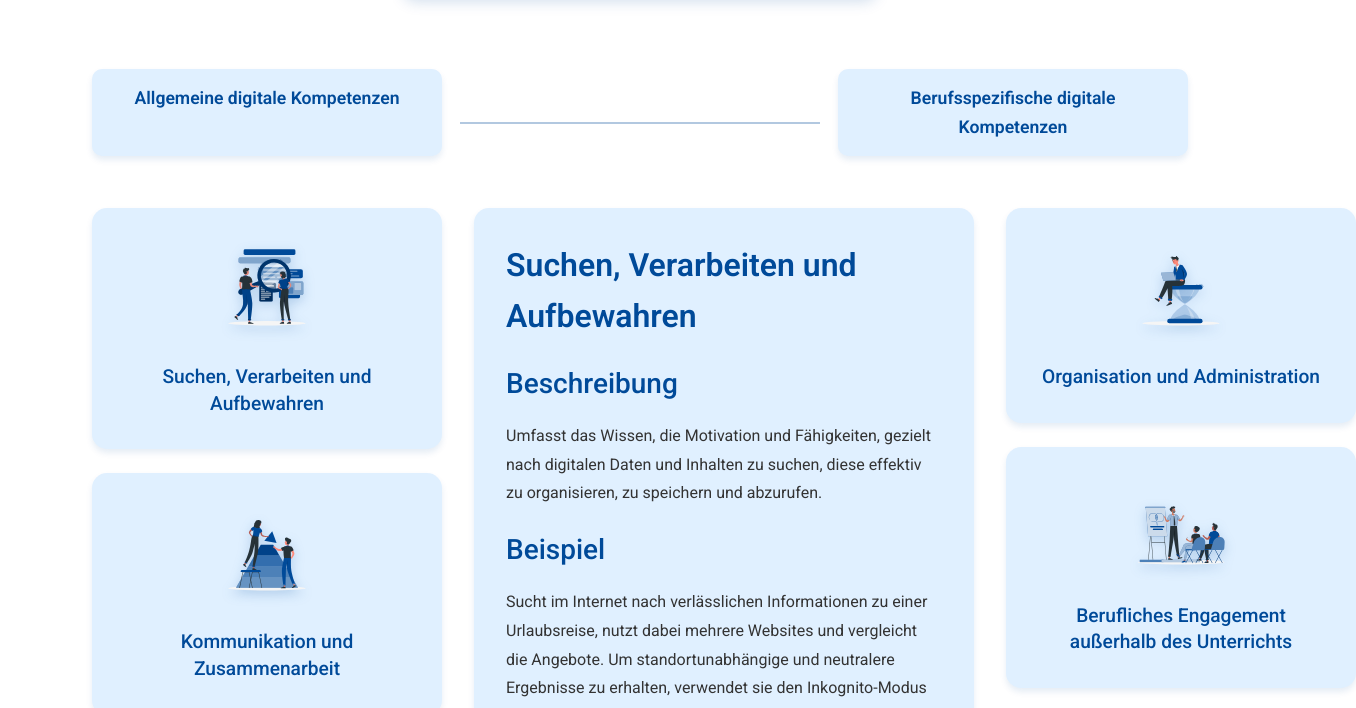
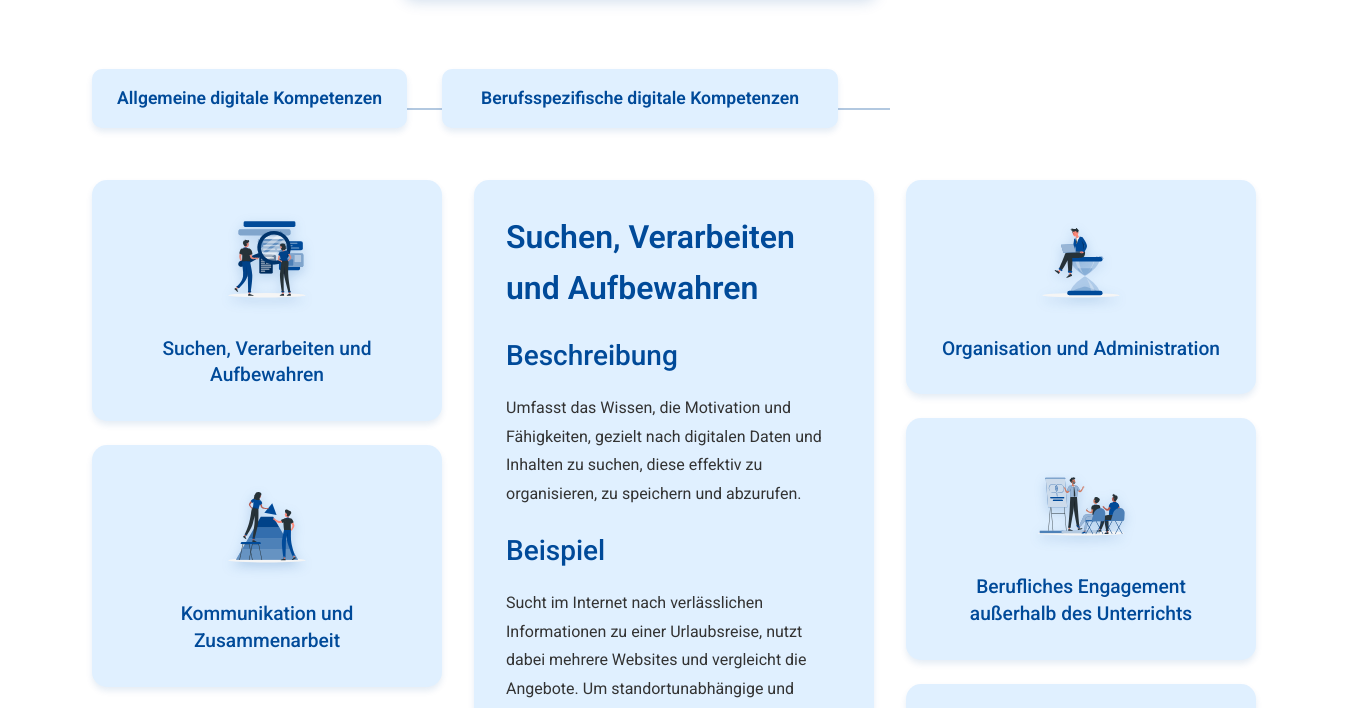
Before and after one commit to KenanTrivedi/Website_Viewer, a website: page docs/courses.html in a window 1280 px wide. Shown: the part 527-1235 px from the top of the page, 1356 px wide, since content can reach past the window. Drawn offline with Linux system fonts and the light colour scheme.

Commit message:
Update courses.css

```diff
--- a/docs/css/courses.css
+++ b/docs/css/courses.css
@@ -160,8 +160,8 @@ nav a.active {
 
 /* Main Grid Layout */
 .section-titles {
-    display: flex;
-    justify-content: space-between;
+    display: grid;
+    grid-template-columns: 350px 1fr 350px;
     max-width: 1400px;
     margin: 0 auto 2rem;
     padding: 0 2rem;
@@ -174,7 +174,6 @@ nav a.active {
     border-radius: 10px;
     box-shadow: var(--card-shadow);
     font-size: 1.1rem;
-    width: 350px;
     color: var(--primary-color);
     font-weight: 600;
     transition: transform 0.3s ease, box-shadow 0.3s ease;
@@ -182,9 +181,17 @@ nav a.active {
     z-index: 1;
 }
 
+.section-titles h2:first-child {
+    justify-self: start;
+}
+
+.section-titles h2:last-child {
+    justify-self: end;
+}
+
 .competencies-container {
     display: grid;
-    grid-template-columns: 350px minmax(500px, 1fr) 350px;
+    grid-template-columns: 350px minmax(400px, 1fr) 350px;
     gap: 2rem;
     max-width: 1400px;
     margin: 0 auto;
@@ -195,23 +202,25 @@ nav a.active {
     display: flex;
     flex-direction: column;
     gap: 1.5rem;
+    width: 350px;
 }
 
 .competency-section:first-child {
-    grid-column: 1;
+    justify-self: start;
 }
 
 .competency-section:last-child {
-    grid-column: 3;
+    justify-self: end;
 }
 
 .description-column {
-    grid-column: 2;
     background: var(--light-background);
     border-radius: 15px;
     padding: 2rem;
     box-shadow: var(--card-shadow);
     height: fit-content;
+    margin: 0 auto;
+    max-width: 600px;
 }
 
 .competency-card {
@@ -226,12 +235,6 @@ nav a.active {
     flex-direction: column;
     align-items: center;
     gap: 1rem;
-    width: 100%;
-}
-
-.competency-card:hover {
-    transform: translateY(-5px);
-    box-shadow: var(--card-hover-shadow);
 }
 
 .card-bg {
@@ -266,7 +269,8 @@ nav a.active {
     top: 50%;
     left: 50%;
     transform: translate(-50%, -50%);
-    width: calc(100% - 800px);
+    width: 100%;
+    max-width: 500px;
     height: 2px;
     background-color: var(--primary-color);
     opacity: 0.3;
```
